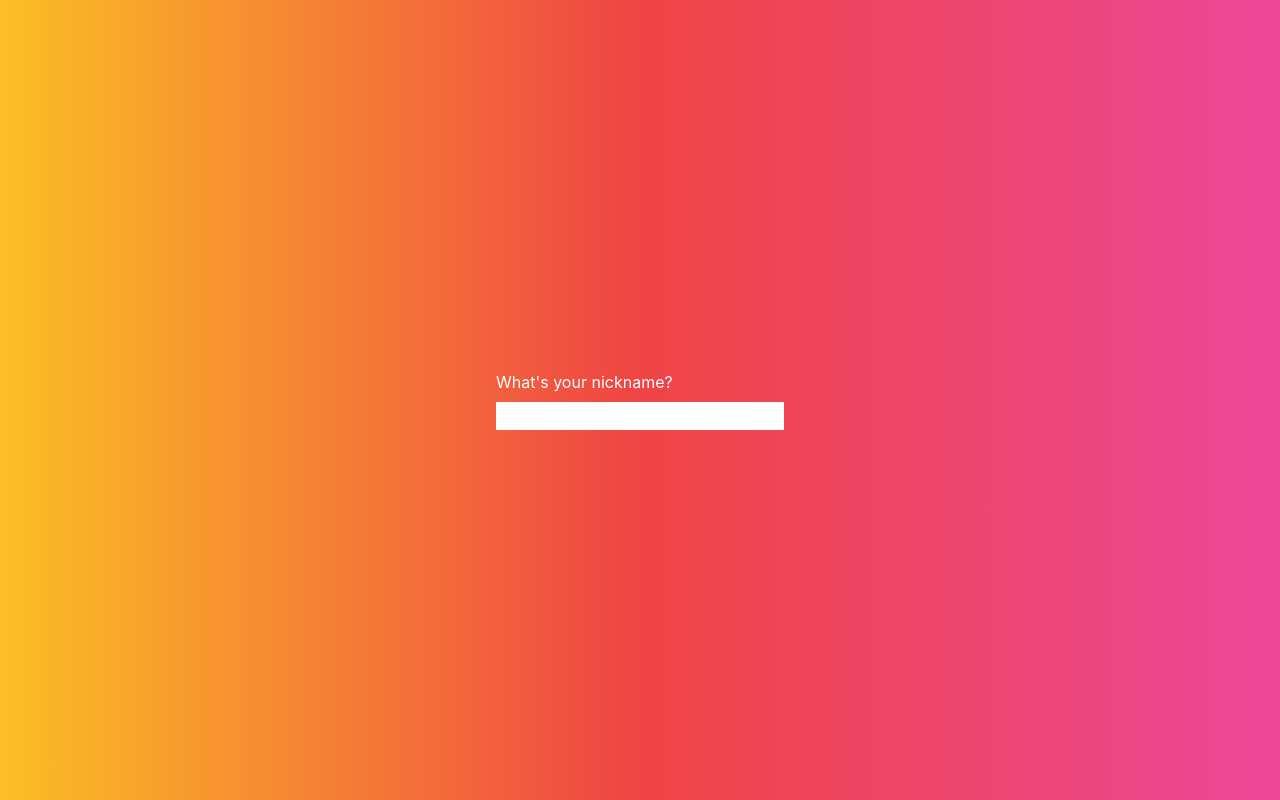
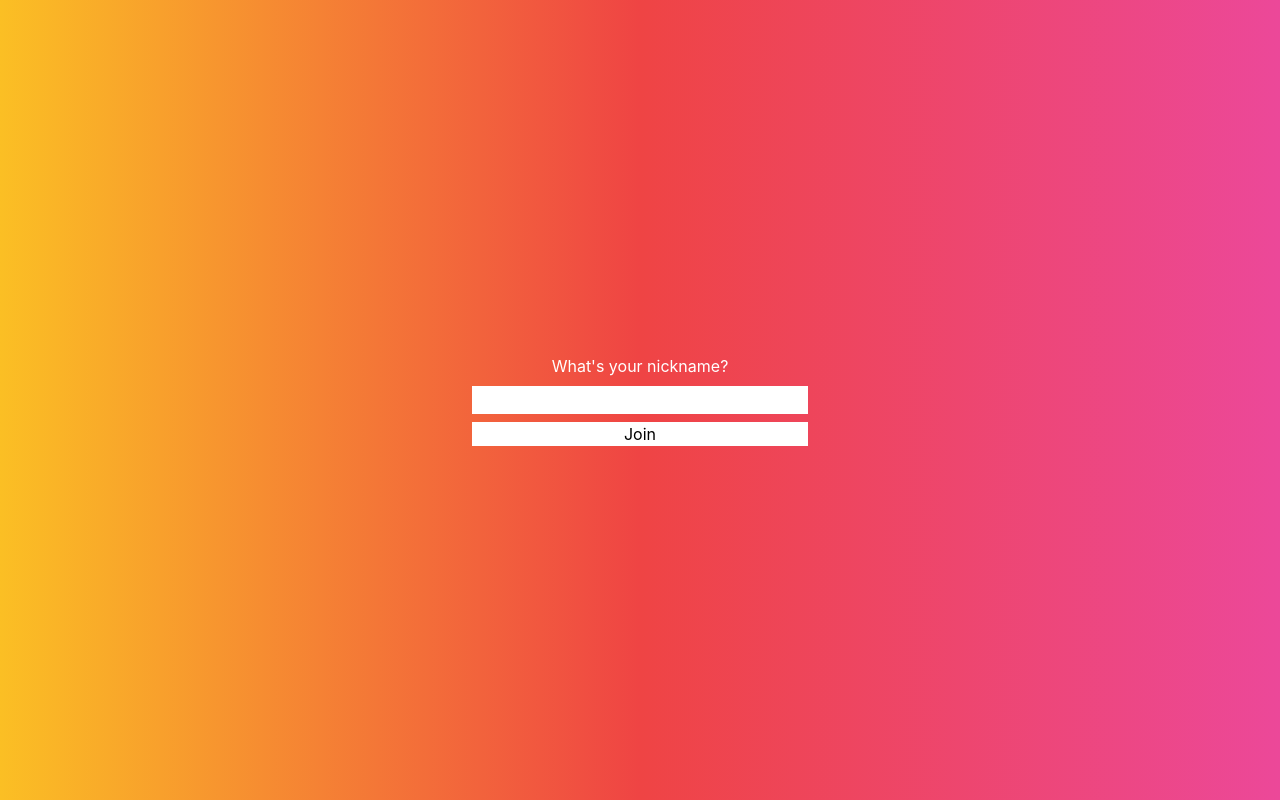
Before and after one commit to LastNoisySilence/native-chat, a React (Create React App) app: page / in a window 1280 px wide. Built offline with nearby package versions, Linux system fonts and the light colour scheme.

Commit message:
Add Join & Send buttons

```diff
--- a/src/components/MessageInput.tsx
+++ b/src/components/MessageInput.tsx
@@ -9,7 +9,7 @@ interface Props {
 }
 
 export const MessageInput: FC<Props> = ({ onEnter, onTyping, className = '' }) => {
-  const { value: message, handleChange, handleEnterDown } = useInput(onEnter);
+  const { value: message, handleChange, handleEnterDown, handleSetValue } = useInput(onEnter);
   const messageInputRef = useRef<HTMLInputElement>(null);
   const typing = useRef({ lastTyping: 0, isTyping: false });
 
@@ -41,13 +41,18 @@ export const MessageInput: FC<Props> = ({ onEnter, onTyping, className = '' }) =
       <input
         type='text'
         ref={messageInputRef}
-        className='w-full h-full focus:outline-none p-2'
+        className='w-full h-full mr-2 focus:outline-none p-2'
         onChange={handleChange}
         onKeyDown={handleEnterDown}
         onInput={handleInput}
         value={message}
         placeholder='Type here...'
       />
+      <button
+        className='from-gray-200 bg-white px-2'
+        onClick={handleSetValue}>
+        Send
+      </button>
     </footer>
   )
 };
--- a/src/components/NicknameScreen.tsx
+++ b/src/components/NicknameScreen.tsx
@@ -18,7 +18,7 @@ export const NicknameScreen: FC<Props> = ({ onEnter }) => {
     [nickNameInputRef]
   );
 
-  const { value: nickname, handleChange, handleEnterDown } = useInput(onEnter);
+  const { value: nickname, handleChange, handleEnterDown, handleSetValue } = useInput(onEnter);
 
   return (
     <div
@@ -26,15 +26,20 @@ export const NicknameScreen: FC<Props> = ({ onEnter }) => {
       onClick={handleNicknameInputFocus}
     >
       <div>
-        <h4 className='text-white mb-2'>What's your nickname?</h4>
+        <h4 className='text-white text-center mb-2'>What's your nickname?</h4>
         <input
           type='text'
           ref={nickNameInputRef}
-          className='text-center text-lg focus:outline-none'
+          className='text-center w-full mb-2 text-lg focus:outline-none'
           value={nickname}
           onChange={handleChange}
           onKeyDown={handleEnterDown}
         />
+        <button
+          className='from-gray-200 w-full bg-white px-2'
+          onClick={handleSetValue}>
+          Join
+        </button>
       </div>
     </div>
   )
--- a/src/hooks/useInput.ts
+++ b/src/hooks/useInput.ts
@@ -8,14 +8,18 @@ export const useInput = (onEnter: (value: string) => void) => {
     []
   );
 
-  const handleEnterDown = useCallback(({ key }) => {
-    if (key === 'Enter') {
-      if ((value || '').trim()) {
-        onEnter(value);
-        setValue('');
-      }
+  const handleSetValue = useCallback(() => {
+    if ((value || '').trim()) {
+      onEnter(value);
+      setValue('');
     }
   }, [onEnter, value]);
 
-  return { value, handleChange, handleEnterDown };
+  const handleEnterDown = useCallback(({ key }) => {
+    if (key === 'Enter') {
+      handleSetValue();
+    }
+  }, [handleSetValue]);
+
+  return { value, handleChange, handleEnterDown, handleSetValue };
 };
```
